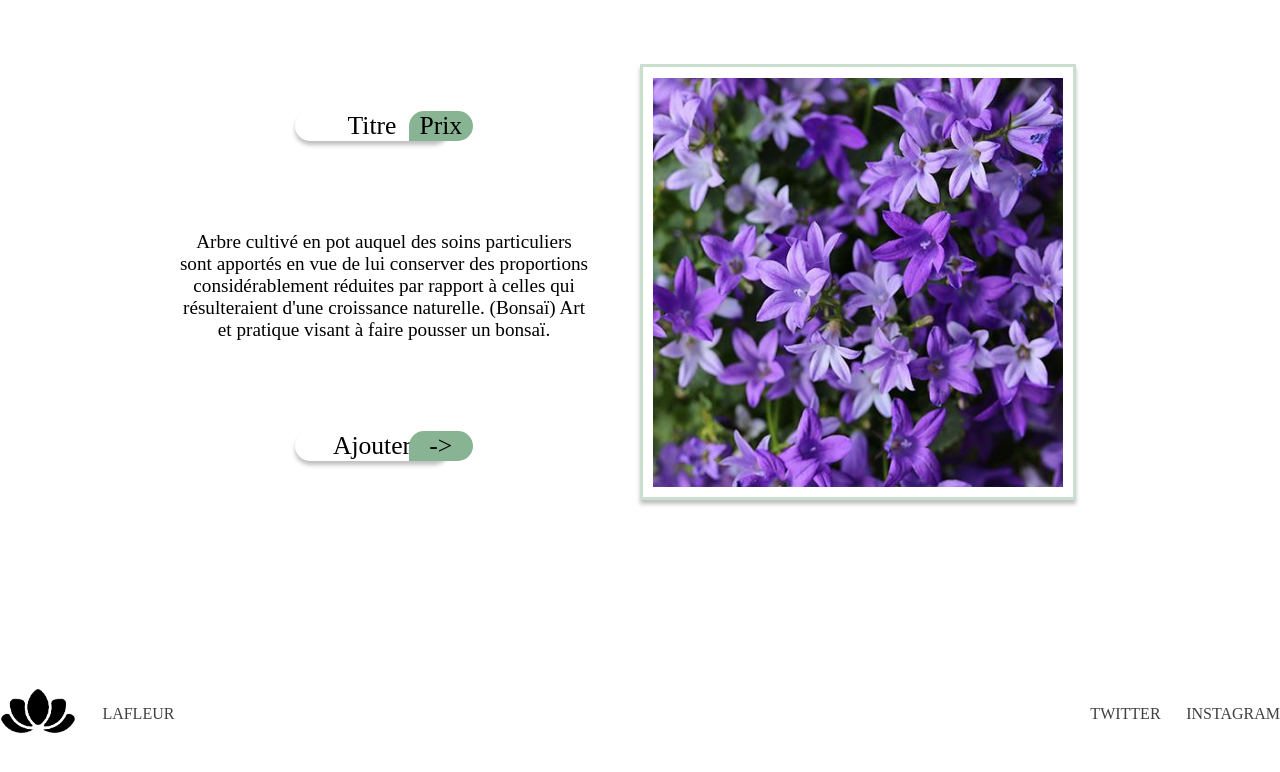
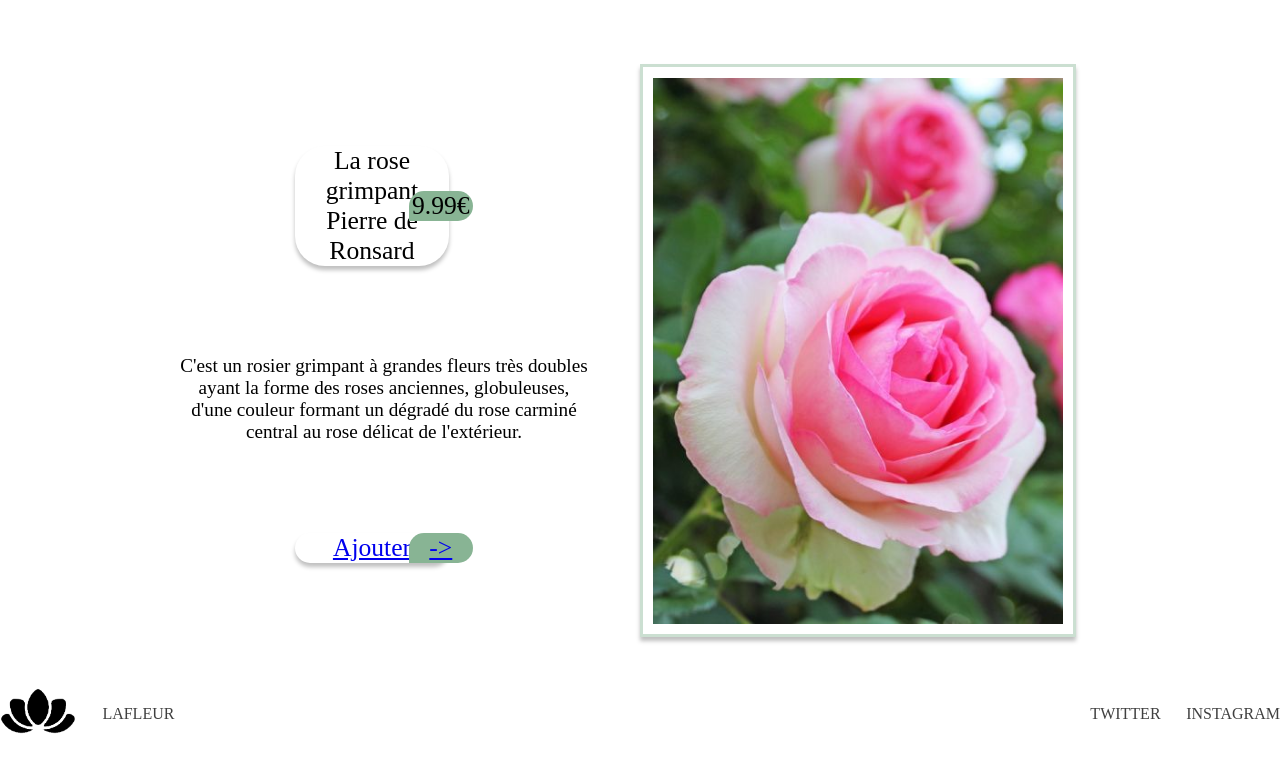
Before and after one commit to DylanAndradePereira/Lafleur, a PHP site: page /detailAnnonce.php?produit=1 in a window 1280 px wide. Shown: the part 59-831 px from the top of the page. Before the commit the page ends 792 px from the top, so only its background shows below. Run offline with PHP 8.4, Linux system fonts and the light colour scheme; data comes from the database, SQL or seed files in the repository; some web fonts are replaced.

Commit message:
ajout page produit

```diff
--- a/detailAnnonce.php
+++ b/detailAnnonce.php
@@ -1,29 +1,31 @@
 <?php include 'header.php'?>
     <main>
 
+    <?php
+        include 'connection.php';
+
+        $table = $dbh->prepare('SELECT * FROM t_produit WHERE idProduit=:idProduit');
+        $table->bindParam(':idProduit', $_REQUEST["produit"]);
+        $table->execute();
+
+        $datasProduit = $table->fetch();
+    ?>
         <div id="containerDetail">
             <div class="rowPhone row">
                 <div class="column leftDetail">
 
                     <div class="row">
                         <div class="whiteBox">
-                            Titre
-
+                            <?php echo $datasProduit['Designation'] ?>
                         </div>
                         <span class="greenBox">
-                            Prix
+                            <?php echo $datasProduit['prix']."€" ?>
                         </span>
                     </div>
 
-                    <p class="desc">Arbre cultivé en pot auquel des
-                        soins particuliers sont apportés en vue de
-                        lui conserver des
-                        proportions considérablement réduites
-                        par rapport à celles qui
-                        résulteraient d'une croissance
-                        naturelle. (Bonsaï) Art et pratique visant
-                         à faire pousser un bonsaï.</p>
+                    <p class="desc"><?php echo $datasProduit['Description'] ?></p>
 
+                    <a href="backPanier/panierAdd.php?idProduit=<?php echo $datasProduit['idProduit'] ?>" >
                          <div class="row">
                             <div class="whiteBox">
                                 Ajouter
@@ -33,11 +35,11 @@
                                 ->
                             </span>
                         </div>
-
+                    </a>
                 </div>
 
                 <div class="rightDetail">
-                    <img src="./images/campanule.png" alt=""><!-- src a modifier -->
+                    <img src="./images/<?php echo $datasProduit['Image'] ?>" alt=""><!-- src a modifier -->
                 </div>
               </div>
         </div>
--- a/shop.php
+++ b/shop.php
@@ -66,7 +66,7 @@ include 'header.php'?>
                 $tableProduits = $table->fetchAll();
                 foreach ($tableProduits as $ligne) {
                     //Affichage de chaque article demandé
-                    echo '<div class="card" id="article_'.$ligne['idProduit'].'">
+                    echo '<div class="card" id="article_'.$ligne['idProduit'].'" onClick="document.location.href=\'detailAnnonce.php?produit='.$ligne['idProduit'].'\'">
                             <img src="./images/'.$ligne['Image'].'" alt="'.$ligne['Designation'].'">
                             <h2>'.$ligne['Designation'].'</h2>
                             <p>'.$ligne['Description'].'</p>
```
